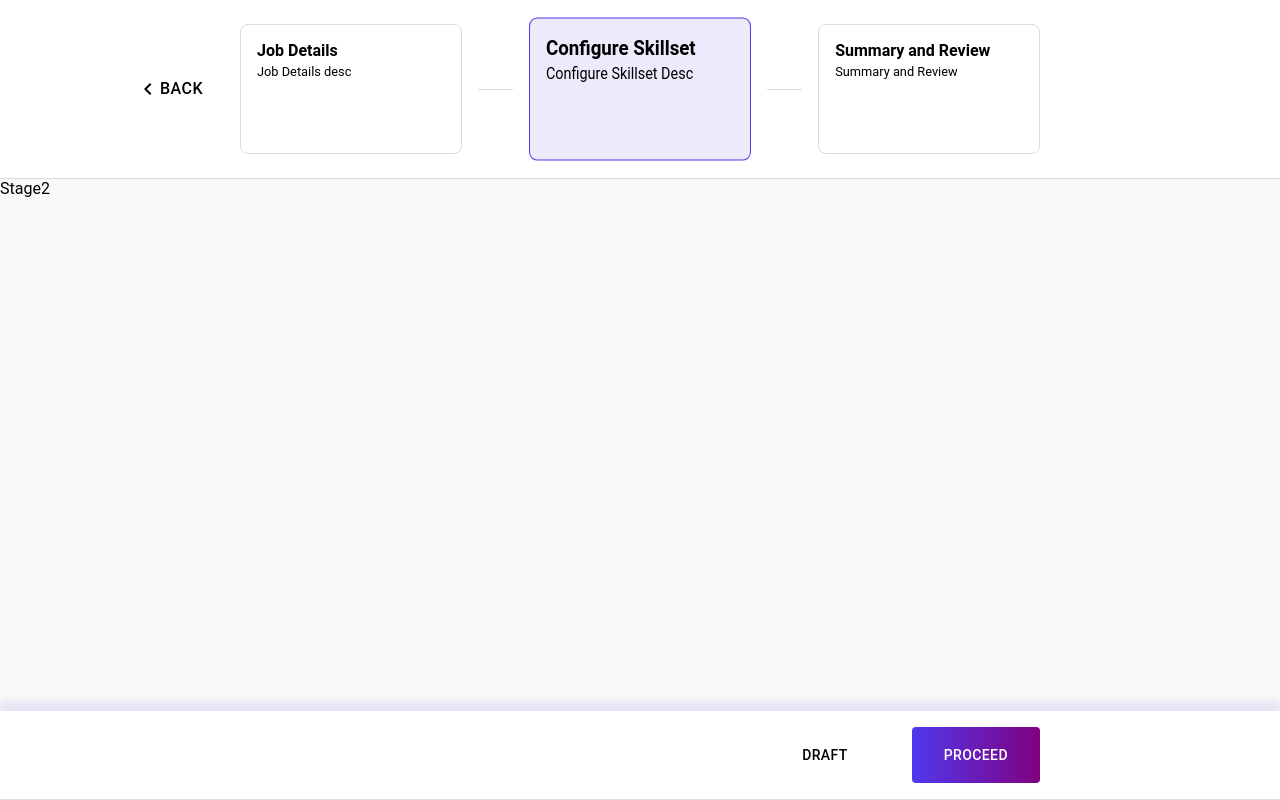
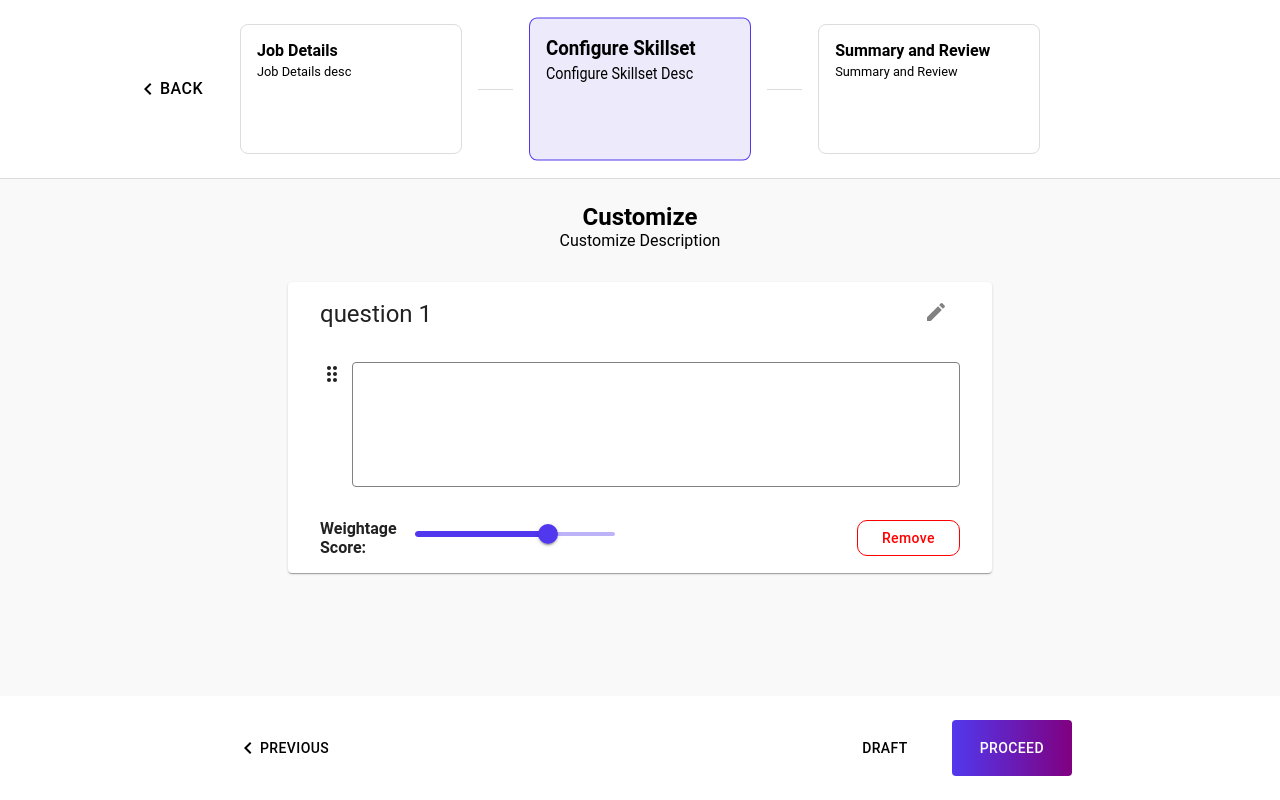
Before and after one commit to sevro49/talentrank-ai-frontend-case, a Next.js app: page /interview-creation/step2 in a window 1280 px wide. Built offline with nearby package versions, Linux system fonts and the light colour scheme.

Commit message:
feat: added stage2 ui

```diff
--- a/src/app/interview-creation/step1/page.jsx
+++ b/src/app/interview-creation/step1/page.jsx
@@ -12,7 +12,6 @@ import Radio from '@mui/material/Radio';
 import RadioGroup from '@mui/material/RadioGroup';
 import FormControlLabel from '@mui/material/FormControlLabel';
 import FormControl from '@mui/material/FormControl';
-import Button from '@mui/material/Button';
 import TextEditor from '@/components/TextEditor';
 
 const interviewDuration = [
--- a/src/app/interview-creation/step2/page.jsx
+++ b/src/app/interview-creation/step2/page.jsx
@@ -1,9 +1,112 @@
 import React from 'react'
+import step2 from './page.module.scss'
 
-const Stage2 = () => {
+// Material UI
+import Card from '@mui/material/Card';
+import CardActions from '@mui/material/CardActions';
+import CardContent from '@mui/material/CardContent';
+import CardHeader from '@mui/material/CardHeader';
+import { Button } from '@mui/material';
+import TextField from '@mui/material/TextField';
+import EditIcon from '@mui/icons-material/Edit';
+import DragIndicatorIcon from '@mui/icons-material/DragIndicator';
+import Slider from '@mui/material/Slider';
+
+const page = () => {
+  const textAreaStyle = {
+    "& .MuiOutlinedInput-root": {
+      padding: "0 !important",
+      "& fieldset": {
+        borderColor: "#818181", // unfocused border
+      },
+      "&.Mui-focused fieldset": {
+        borderColor: "#5138EE", // focused border
+      },
+      "&.Mui-focused .MuiInputBase-input": {
+        backgroundColor: "#E7F0FE", // focused bg
+      },
+      "& .MuiInputBase-inputMultiline": {
+        padding: "16.5px 14px",
+        overflowY: "scroll",
+        scrollbarWidth: "none", // hide for Firefox
+        "&::-webkit-scrollbar": {
+          display: "none", // hide for webkit browsers
+        },
+      },
+      "&.Mui-focused .MuiInputBase-inputMultiline": {
+        backgroundColor: "#E7F0FE",
+      }
+    },
+
+    '& .MuiInputLabel-root': {
+      '&.Mui-focused': {
+        color: '#818181', // focused label color
+      },
+    },
+  };
+
   return (
-    <div>Stage2</div>
+    <section className={step2.pageContainer}>
+      <div className={step2.title}>
+        <h1>Customize</h1>
+        <p>Customize Description</p>
+      </div>
+
+      <div className={step2.questionForm}>
+        <Card className={step2.card}>
+          <CardHeader
+            className={step2.cardHeader}
+            title="question 1"
+            action={
+              <Button>
+                <EditIcon className={step2.icon} />
+              </Button>
+            }
+            sx={{
+              '.MuiCardHeader-title': {
+                fontSize: '1rem', // Küçük ekranlar için varsayılan font size
+
+                // Custom breakpoint (örneğin 640px ve üstü)
+                '@media (min-width: 640px)': {
+                  fontSize: '1.5rem', // 640px ve üstü ekranlar için font size
+                },
+              },
+            }}
+          />
+          <CardContent className={step2.cardContent}>
+            <DragIndicatorIcon className={step2.icon} />
+            <TextField
+              variant="outlined"
+              multiline
+              sx={textAreaStyle}
+              rows={4}
+              fullWidth
+              className={step2.questionTextArea}/>
+          </CardContent>
+          <CardActions className={step2.cardActions}>
+            <div className={step2.weightage}>
+              <span className={step2.weightageLabel}>Weightage Score:</span>
+              <Slider
+                aria-label="weightage score"
+                defaultValue={2}
+                className={step2.slider}
+                valueLabelDisplay="auto"
+                step={1}
+                min={0}
+                max={3}
+
+              />
+            </div>
+            <div className={step2.remove}>
+              <Button sx={{ textTransform: 'none' }}>
+                Remove
+              </Button>
+            </div>
+          </CardActions>
+        </Card>
+      </div>
+    </section>
   )
 }
 
-export default Stage2
+export default page
--- /dev/null
+++ b/src/app/interview-creation/step2/page.module.scss
@@ -0,0 +1,156 @@
+@use '@/styles/variables.scss' as *;
+@use '@/styles/mixin.scss' as *;
+
+.pageContainer {
+  margin: 0 0 5rem 0;
+  display: flex;
+  flex-direction: column;
+  gap: 2rem;
+  justify-content: center;
+  align-items: center;
+  padding: 1.5rem 2rem;
+  background-color: $main-bg;
+
+  // sm (640px - 767px)
+  @include respond-to('sm') {
+    padding: 1.5rem 4rem;
+  }
+
+  // md (768px - 1023px)
+  @include respond-to('md') {
+    padding: 1.5rem 8rem;
+  }
+
+  // lg (1024px - 1279px)
+  @include respond-to('lg') {
+    padding: 1.5rem 12rem;
+  }
+
+  // xl (1280px - 1535px)
+  @include respond-to('xl') {
+    padding: 1.5rem 18rem;
+  }
+
+  // 2xl (1536px - 1799px
+  @include respond-to('2xl') {
+    padding: 1.5rem 22rem;
+  }
+
+  // 3xl (1800px - ...)
+  @include respond-to('3xl') {
+    padding: 1.5rem 30rem;
+  }
+
+  .title {
+    display: flex;
+    flex-direction: column;
+
+    h1, p {
+      margin: 0;
+      text-align: center;
+    }
+  }
+
+  .questionForm {
+    width: 100%;
+    display: flex;
+    flex-direction: column;
+    gap: 2rem;
+
+    .card {
+      background-color: white;
+
+      .cardHeader {
+        display: flex;
+        // align-self: center;
+        justify-content: space-between;
+        align-items: center;
+        padding: 1rem 0.5rem;
+
+        @include respond-to('sm') {
+          padding: 1rem 2rem;
+        }
+
+        & .MuiCardHeader-title {
+          font-size: 0.8rem; // Küçük ekranlar için varsayılan
+        }
+
+        @include respond-to('sm') {
+          & .MuiCardHeader-title {
+            font-size: 1.2rem; // SM ve daha büyük ekranlar için
+          }
+        }
+
+        button {
+          padding-right: 0;
+          padding-left: 0;
+
+          .icon {
+            color: #818181;
+          }
+        }
+      }
+
+      .cardContent {
+        display: flex;
+        gap: .5rem;
+        padding: 1rem 1rem 1rem 0.5rem;
+
+        @include respond-to('sm') {
+          padding: 1rem 2rem;
+        }
+      }
+
+      .cardActions {
+        display: flex;
+        justify-content: space-between;
+        align-items: center;
+        padding: 1rem 0.5rem;
+
+        @include respond-to('sm') {
+          padding: 1rem 2rem;
+        }
+
+        .weightage {
+          width: 100%;
+          display: flex;
+          // flex-direction: column;
+
+          .weightageLabel {
+            width: 80px;
+            font-size: .8rem;
+            font-weight: bold;
+
+            @include respond-to('sm') {
+              width: 95px;
+              font-size: 1rem;
+            }
+          }
+
+          .slider {
+            color: #5138EE !important;
+            width: 100px;
+
+            @include respond-to('sm') {
+              width: 200px;
+            }
+          }
+        }
+
+        .remove {
+          button {
+            color: red;
+            border: 1px solid red;
+            border-radius: 10px;
+            padding: 0.3rem 1.5rem;
+            font-size: .8rem;
+
+            @include respond-to('sm') {
+              font-size: .875rem;
+            }
+          }
+        }
+      }
+    }
+  }
+}
--- a/src/components/FormControls.jsx
+++ b/src/components/FormControls.jsx
@@ -4,11 +4,15 @@ import React from 'react';
 import formControls from './FormControls.module.scss';
 import { useSelector } from 'react-redux';
 import Button from '@mui/material/Button';
-import { useRouter } from 'next/navigation';
+import { usePathname, useRouter } from 'next/navigation';
+import KeyboardArrowLeftIcon from '@mui/icons-material/KeyboardArrowLeft';
 
 const FormControls = () => {
   const router = useRouter();  // navigate with useRouter
   const { isSection1Valid } = useSelector((state) => state.interview);
+
+  const pathname = usePathname();
+  const currentStep = pathname.split('/').pop();
 
   const handleProceed = () => {
     if (isSection1Valid) {
@@ -17,20 +21,24 @@ const FormControls = () => {
       alert('Please fill all the fields to proceed');
     }
   };
+  const handlePrevious = () => {
+    router.push('/interview-creation/step1');
+  };
 
-  console.log(isSection1Valid)
+  // console.log(isSection1Valid)
 
   return (
     <section className={formControls.pageContainer}>
       <div className={formControls.btnWrapper}>
-        <Button className={formControls.draft}>DRAFT</Button>
-        <Button
-          className={formControls.proceed}
-          onClick={handleProceed}
+        <div className={formControls.previousWrapper}>
+          <Button onClick={handlePrevious} className={`${formControls.previous} ${currentStep === "step1" ? formControls.hidePrevious : ""}`} ><KeyboardArrowLeftIcon className={handlePrevious.icon} /> PREVIOUS</Button>
+        </div>
+        <div className={formControls.proceedWrapper}>
+          <Button className={formControls.draft}>DRAFT</Button>
+          <Button className={formControls.proceed} onClick={handleProceed}
           disabled={!isSection1Valid}  // isSection1Valid === false => disabled
-        >
-          PROCEED
-        </Button>
+          >PROCEED</Button>
+        </div>
       </div>
     </section>
   );
--- a/src/components/FormControls.module.scss
+++ b/src/components/FormControls.module.scss
@@ -2,34 +2,56 @@
 @use '@/styles/mixin.scss' as *;
 
 .pageContainer {
+  background-color: #fff;
+  width: 100%;
   position: fixed;
   bottom: 0;
-  width: 100%;
-  background-color: #fff;
-  border-bottom: 1px solid $primary-border;
-  box-shadow: 0 -10px 8px rgba(64, 44, 199, 0.1);
-  padding: 1rem 0;
+
+  .btnWrapper {
     display: flex;
     justify-content: center;
     align-items: center;
-  gap: 2rem;
+    gap: 1rem;
+    padding: 1rem 2rem;
 
-  @include respond-to('lg') {
-    justify-content: right;
+    // sm (640px - 767px)
+    @include respond-to('sm') {
+      padding: 1.5rem 4rem;
     }
 
-  .btnWrapper {
-    padding-right: 0;
-    display: flex;
-    align-items: center;
-    gap: 2rem;
+    // md (768px - 1023px)
+    @include respond-to('md') {
+      padding: 1.5rem 5rem;
+    }
 
+    // lg (1024px - 1279px)
     @include respond-to('lg') {
-      padding-right: 15rem;
+      padding: 1.5rem 8em;
+      justify-content: space-between;
+    }
+
+    // xl (1280px - 1535px)
+    @include respond-to('xl') {
+      padding: 1.5rem 13rem;
+    }
+
+    // 2xl (1536px - 1799px)
+    @include respond-to('2xl') {
+      padding: 1.5rem 17rem;
+    }
+
+    // 3xl (1800px - ...)
+    @include respond-to('3xl') {
+      padding: 1.5rem 20em;
     }
 
     .btnStyles {
-      padding: 1rem 2rem;
+      padding: 1rem 1rem;
+
+      @include respond-to('sm') {
+        padding: 1rem 2em;
+        justify-content: space-between;
+      }
 
       &:hover {
         box-shadow: 0 4px 8px rgba(0, 0, 0, 0.3);
@@ -37,6 +59,23 @@
       }
     }
 
+    .previousWrapper {
+      .previous {
+        color: black;
+        display: flex;
+      align-items: center;
+        @extend .btnStyles;
+      }
+
+      .hidePrevious {
+        display: none;
+      }
+    }
+
+    .proceedWrapper {
+      display: flex;
+      align-items: center;
+      gap: 1rem;
       .draft {
         color: black;
         @extend .btnStyles;
@@ -49,3 +88,4 @@
       }
     }
   }
+}
--- a/src/components/Header.jsx
+++ b/src/components/Header.jsx
@@ -19,7 +19,7 @@ const stages = [
 const Header = () => {
   const pathname = usePathname();
   const currentStep = pathname.split('/').pop();
-  console.log(currentStep)
+  // console.log(currentStep)
 
   const { isSection1Valid, isSection2Valid, isSection3Valid } = useSelector((state) => state.interview);
 
--- a/src/components/Header.module.scss
+++ b/src/components/Header.module.scss
@@ -29,10 +29,12 @@
     padding: 1.5rem 15rem;
   }
 
-  // 2xl (1536px - ...)
+  // 2xl (1536px - 1799px)
   @include respond-to('2xl') {
     padding: 1.5rem 23rem;
   }
+
+  // 3xl (1800px - ...)
   @include respond-to('3xl') {
     padding: 1.5rem 30rem;
   }
--- a/src/components/TextEditor.scss
+++ b/src/components/TextEditor.scss
@@ -7,12 +7,12 @@
   &.focused {
     .ql-toolbar {
       border: 1px solid #818181; // Normal border
-      box-shadow: 0 0 0 1px #5138ee; // Ekstra kalın görünüm
+      box-shadow: 0 0 0 1px $btn-gradient-start;
     }
 
     .ql-container {
       border: 1px solid #818181; // Normal border
-      box-shadow: 0 0 0 1px #5138ee; // Ekstra kalın görünüm
+      box-shadow: 0 0 0 1px $btn-gradient-start;
       background-color: #E7F0FE;
     }
   }
```
Lines whose indentation alone changed are shown as unchanged.
